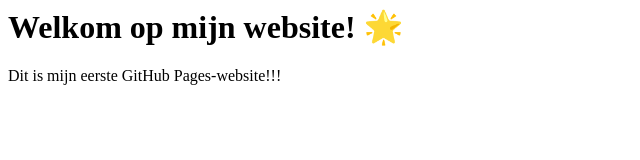
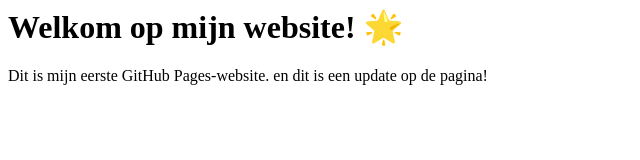
Before and after one commit to SueJanssen/index, a plain HTML site: page index.html in a window 1280 px wide. Shown: the whole page, without its empty margins (0-640 px from the left). Drawn offline with Linux system fonts and the light colour scheme.

Commit message:
Add files via upload

```diff
--- a/index.html
+++ b/index.html
@@ -6,6 +6,8 @@
 </head>
 <body>
     <h1>Welkom op mijn website! 🌟</h1>
-    <p>Dit is mijn eerste GitHub Pages-website!!!</p>
+    <p>Dit is mijn eerste GitHub Pages-website.
+        en dit is een update op de pagina!
+    </p>
 </body>
 </html>
```
